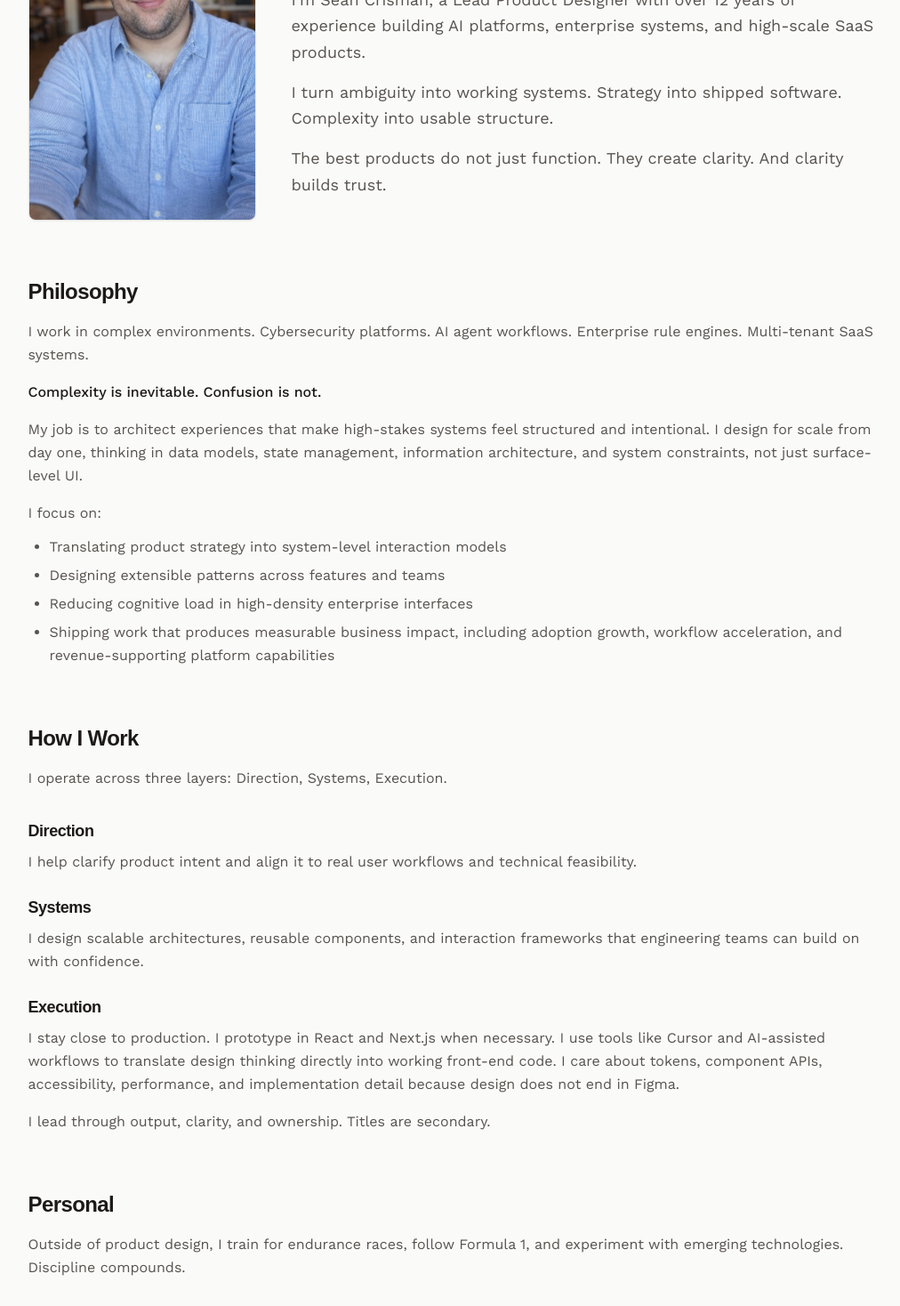
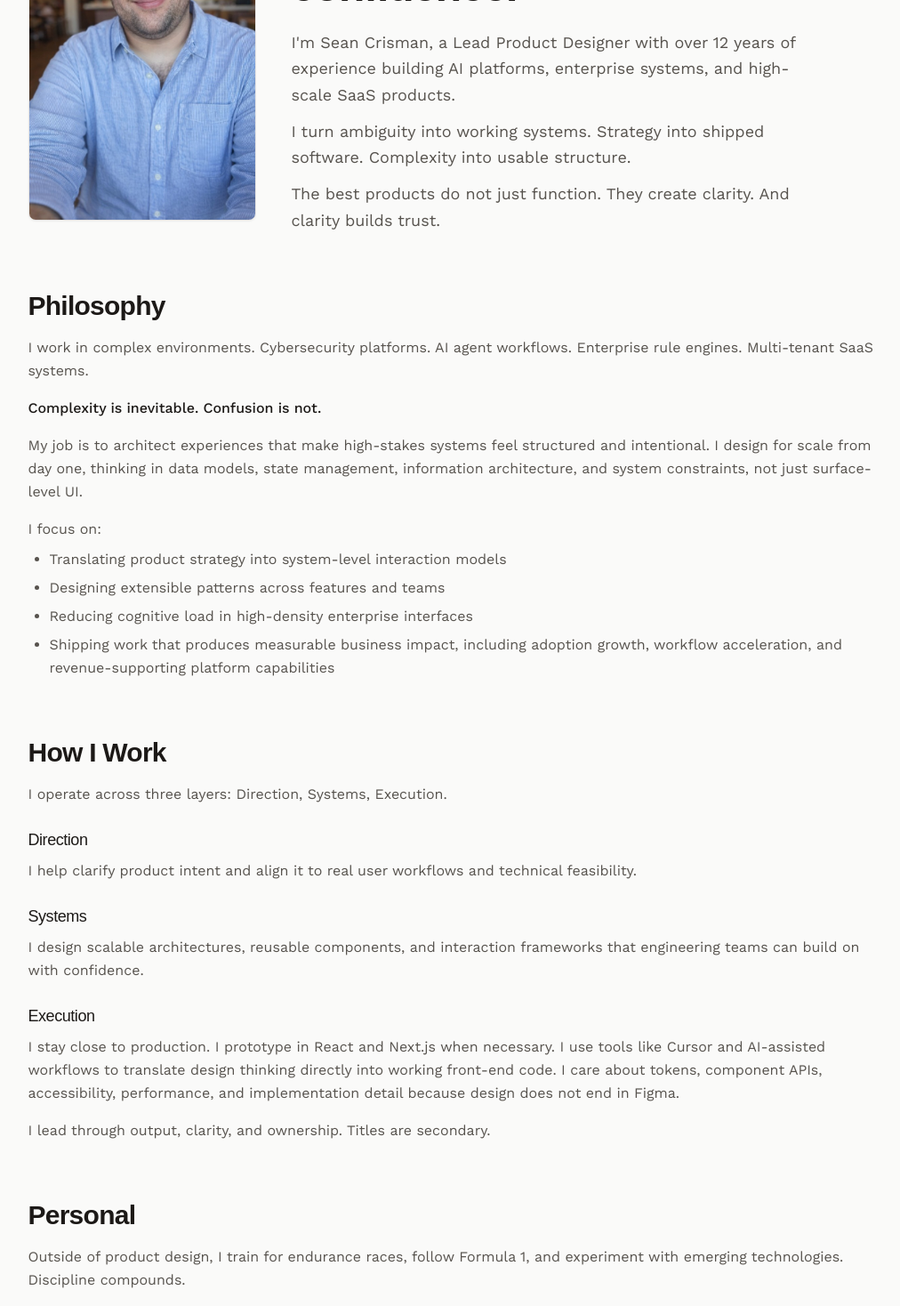
Before and after one commit to crismancodes/personalsite, a Next.js app: page /about in a window 1280 px wide. Shown: the part 240-1708 px from the top of the page at 89% size, without its empty margins (121-1133 px from the left). Built offline with nearby package versions, Linux system fonts and the light colour scheme; a web font is replaced by a local one.

Commit message:
Refactor AboutPage and Navbar components: enhance layout for better readability, adjust heading sizes, and improve link structure in the navigation for clarity and accessibility.

```diff
--- a/src/app/about/page.tsx
+++ b/src/app/about/page.tsx
@@ -17,23 +17,25 @@ export default function AboutPage() {
                 className="rounded-lg border border-border object-cover shadow-sm"
               />
             </figure>
-            <div className="min-w-0 flex-1">
+            <div className="min-w-0 flex-1 max-w-xl">
               <h1 className="font-serif text-3xl font-semibold tracking-tight text-foreground sm:text-4xl md:text-5xl">
                 Designing systems that turn complexity into confidence.
               </h1>
-              <p className="mt-6 text-lg text-muted-foreground leading-relaxed">
+              <div className="mt-6 space-y-3">
+                <p className="text-lg text-muted-foreground leading-relaxed">
                   I&apos;m Sean Crisman, a Lead Product Designer with over 12 years of
                   experience building AI platforms, enterprise systems, and high-scale
                   SaaS products.
                 </p>
-              <p className="mt-4 text-lg text-muted-foreground leading-relaxed">
+                <p className="text-lg text-muted-foreground leading-relaxed">
                   I turn ambiguity into working systems. Strategy into shipped
                   software. Complexity into usable structure.
                 </p>
-              <p className="mt-4 text-lg text-muted-foreground leading-relaxed">
+                <p className="text-lg text-muted-foreground leading-relaxed">
                   The best products do not just function. They create clarity. And
                   clarity builds trust.
                 </p>
+              </div>
             </div>
           </div>
         </Container>
@@ -41,10 +43,10 @@ export default function AboutPage() {
 
       <Section id="philosophy" className="bg-muted/30 py-6 md:py-8">
         <Container className="max-w-3xl">
-          <h2 className="font-serif text-2xl font-semibold tracking-tight">
+          <h2 className="font-serif text-2xl font-semibold tracking-tight sm:text-3xl mb-4">
             Philosophy
           </h2>
-          <p className="mt-4 text-muted-foreground leading-relaxed">
+          <p className="text-muted-foreground leading-relaxed">
             I work in complex environments. Cybersecurity platforms. AI agent
             workflows. Enterprise rule engines. Multi-tenant SaaS systems.
           </p>
@@ -60,7 +62,7 @@ export default function AboutPage() {
           <p className="mt-4 text-muted-foreground leading-relaxed">
             I focus on:
           </p>
-          <ul className="mt-3 list-disc space-y-1.5 pl-6 text-muted-foreground leading-relaxed">
+          <ul className="mt-2 list-disc space-y-1.5 pl-6 text-muted-foreground leading-relaxed">
             <li>
               Translating product strategy into system-level interaction models
             </li>
@@ -81,33 +83,33 @@ export default function AboutPage() {
 
       <Section id="how-i-work" className="py-6 md:py-8">
         <Container className="max-w-3xl">
-          <h2 className="font-serif text-2xl font-semibold tracking-tight">
+          <h2 className="font-serif text-2xl font-semibold tracking-tight sm:text-3xl mb-4">
             How I Work
           </h2>
-          <p className="mt-4 text-muted-foreground leading-relaxed">
+          <p className="text-muted-foreground leading-relaxed">
             I operate across three layers: Direction, Systems, Execution.
           </p>
 
-          <h3 className="mt-8 font-serif text-lg font-semibold tracking-tight">
+          <h3 className="mt-6 mb-2 font-serif text-lg font-medium tracking-tight text-foreground">
             Direction
           </h3>
-          <p className="mt-2 text-muted-foreground leading-relaxed">
+          <p className="text-muted-foreground leading-relaxed">
             I help clarify product intent and align it to real user workflows and
             technical feasibility.
           </p>
 
-          <h3 className="mt-6 font-serif text-lg font-semibold tracking-tight">
+          <h3 className="mt-6 mb-2 font-serif text-lg font-medium tracking-tight text-foreground">
             Systems
           </h3>
-          <p className="mt-2 text-muted-foreground leading-relaxed">
+          <p className="text-muted-foreground leading-relaxed">
             I design scalable architectures, reusable components, and interaction
             frameworks that engineering teams can build on with confidence.
           </p>
 
-          <h3 className="mt-6 font-serif text-lg font-semibold tracking-tight">
+          <h3 className="mt-6 mb-2 font-serif text-lg font-medium tracking-tight text-foreground">
             Execution
           </h3>
-          <p className="mt-2 text-muted-foreground leading-relaxed">
+          <p className="text-muted-foreground leading-relaxed">
             I stay close to production. I prototype in React and Next.js when
             necessary. I use tools like Cursor and AI-assisted workflows to
             translate design thinking directly into working front-end code. I
@@ -122,10 +124,10 @@ export default function AboutPage() {
 
       <Section id="personal" className="bg-muted/30 py-6 md:py-8">
         <Container className="max-w-3xl">
-          <h2 className="font-serif text-2xl font-semibold tracking-tight">
+          <h2 className="font-serif text-2xl font-semibold tracking-tight sm:text-3xl mb-4">
             Personal
           </h2>
-          <p className="mt-4 text-muted-foreground leading-relaxed">
+          <p className="text-muted-foreground leading-relaxed">
             Outside of product design, I train for endurance races, follow
             Formula 1, and experiment with emerging technologies. Discipline
             compounds.
--- a/src/components/navbar.tsx
+++ b/src/components/navbar.tsx
@@ -30,7 +30,7 @@ export function Navbar() {
   const pathname = usePathname();
   const activeHref = getActiveHref(pathname);
   const containerRef = useRef<HTMLUListElement>(null);
-  const linkRefs = useRef<Record<string, HTMLSpanElement | null>>({});
+  const linkRefs = useRef<Record<string, HTMLAnchorElement | null>>({});
   const [pillStyle, setPillStyle] = useState({ left: 0, width: 0, visible: false });
 
   const updatePill = () => {
@@ -140,7 +140,7 @@ export function Navbar() {
               padding: 0,
             }}
           >
-            {/* Sliding pill behind active link */}
+            {/* Sliding pill behind active link — z-index 0 so links stay on top */}
             <span
               role="presentation"
               aria-hidden
@@ -155,24 +155,21 @@ export function Navbar() {
                 backgroundColor: GREEN,
                 opacity: pillStyle.visible ? 1 : 0,
                 pointerEvents: "none",
+                zIndex: 0,
                 transition: "left 0.3s ease-out, width 0.3s ease-out, opacity 0.2s ease-out",
               }}
             />
             {navItems.map(({ href, label }) => {
               const isActive = activeHref === href;
               return (
-                <li key={href} style={{ display: "inline-block" }}>
-                  <span
+                <li key={href} style={{ display: "inline-block", position: "relative", zIndex: 1 }}>
+                  <Link
                     ref={(el) => {
                       linkRefs.current[href] = el;
                     }}
-                    style={{ display: "inline-block" }}
-                  >
-                    <Link
                     href={href}
                     style={{
                       position: "relative",
-                        zIndex: 10,
                       display: "block",
                       padding: "0.5rem 0.75rem",
                       fontSize: "0.875rem",
@@ -189,7 +186,6 @@ export function Navbar() {
                   >
                     {label}
                   </Link>
-                  </span>
                 </li>
               );
             })}
```
Lines whose indentation alone changed are shown as unchanged.
